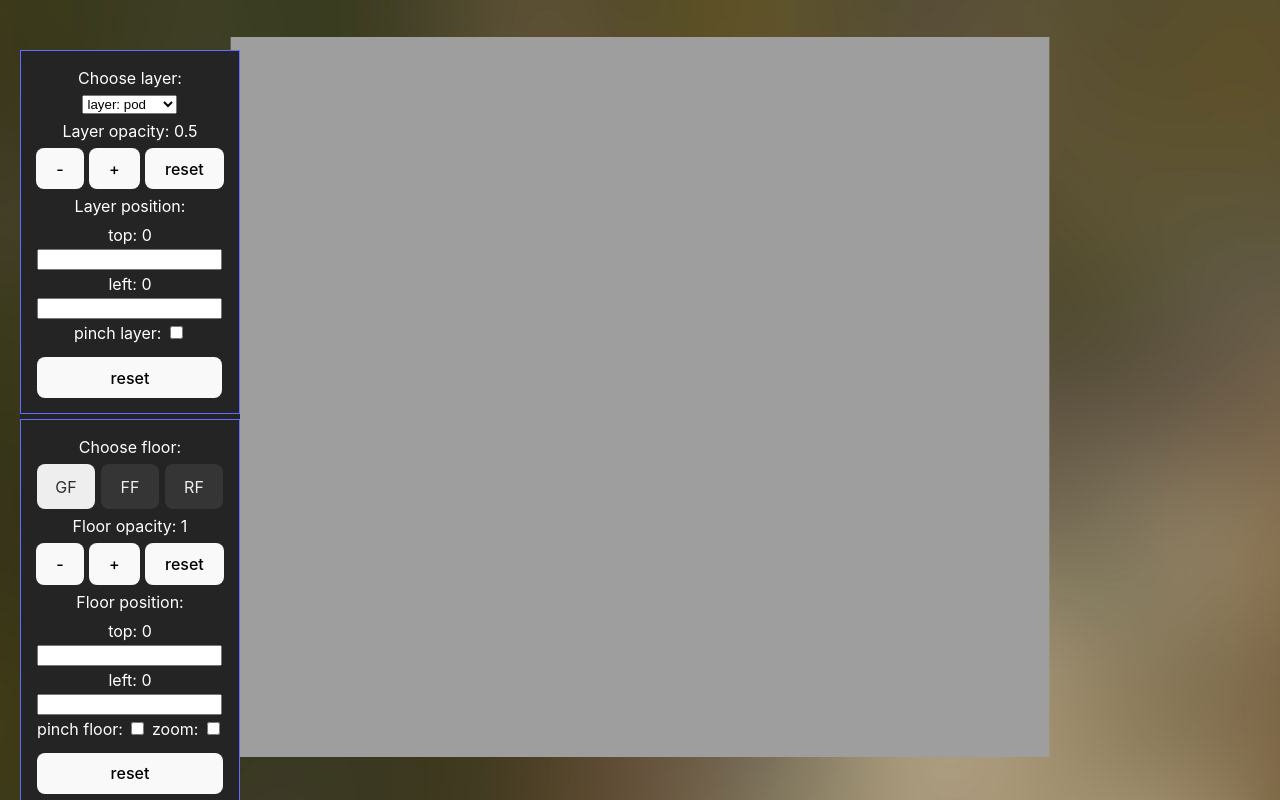
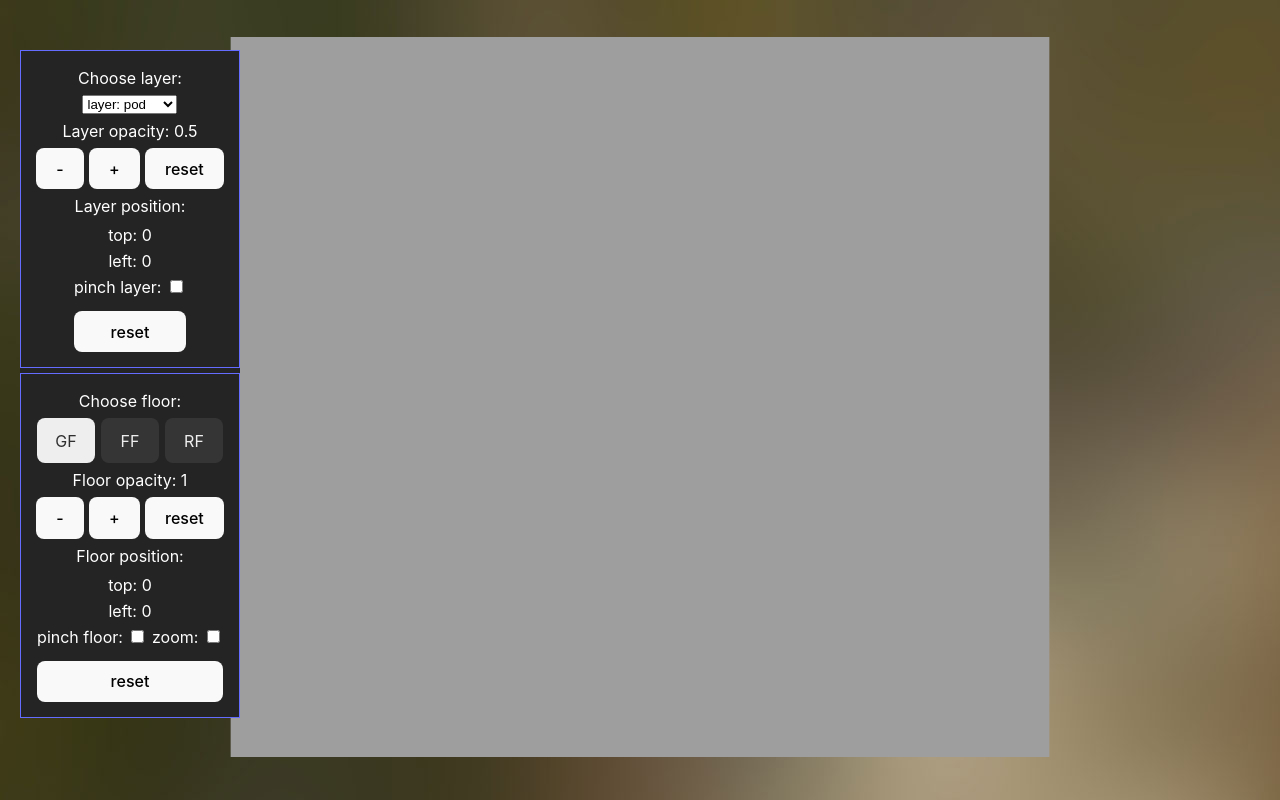
Before and after one commit to A-Kimpo/floorplan-agglutinator, a Svelte app: page / in a window 1280 px wide. Built offline with nearby package versions, Linux system fonts and the light colour scheme.

Commit message:
fix: remove inputs

```diff
--- a/src/components/Control.svelte
+++ b/src/components/Control.svelte
@@ -126,14 +126,14 @@
             </div>
             Layer position:
             <div class="inputs">
-                <label for="top">top: {position.top}</label>
-                <input id="top"
-                       on:change={() => ($cfg.floors[$selectedFloor].layers[$selectedLayer].top = inputTop)}
-                       bind:value={inputTop}/>
-                <label for="left">left: {position.left}</label>
-                <input id="left"
-                       on:change={() => ($cfg.floors[$selectedFloor].layers[$selectedLayer].left = inputLeft)}
-                       bind:value={inputLeft}/>
+                <span>top: {position.top}</span>
+                <!--                <input id="top"-->
+                <!--                       on:change={() => ($cfg.floors[$selectedFloor].layers[$selectedLayer].top = inputTop)}-->
+                <!--                       bind:value={inputTop}/>-->
+                <span>left: {position.left}</span>
+                <!--                <input id="left"-->
+                <!--                       on:change={() => ($cfg.floors[$selectedFloor].layers[$selectedLayer].left = inputLeft)}-->
+                <!--                       bind:value={inputLeft}/>-->
                 <div>
                     <label for="pinchLayer">pinch layer: </label>
                     <input id="pinchLayer" checked={$pinch === 'pinchLayer'} type="checkbox"
@@ -153,14 +153,14 @@
             </div>
             Floor position:
             <div class="inputs">
-                <label for="groupLeft">top: {groupPosition.top}</label>
-                <input name="groupTop"
-                       on:change={() => ($cfg.floors[$selectedFloor].top = groupInputTop)}
-                       bind:value={groupInputTop}/>
-                <label for="groupLeft">left: {groupPosition.left}</label>
-                <input id="groupLeft"
-                       on:change={() => ($cfg.floors[$selectedFloor].left = groupInputLeft)}
-                       bind:value={groupInputLeft}/>
+                <span>top: {groupPosition.top}</span>
+                <!--                <input name="groupTop"-->
+                <!--                       on:change={() => ($cfg.floors[$selectedFloor].top = groupInputTop)}-->
+                <!--                       bind:value={groupInputTop}/>-->
+                <span>left: {groupPosition.left}</span>
+                <!--                <input id="groupLeft"-->
+                <!--                       on:change={() => ($cfg.floors[$selectedFloor].left = groupInputLeft)}-->
+                <!--                       bind:value={groupInputLeft}/>-->
 
                 <div>
                     <label for="pinchFloor">pinch floor: </label>
```
